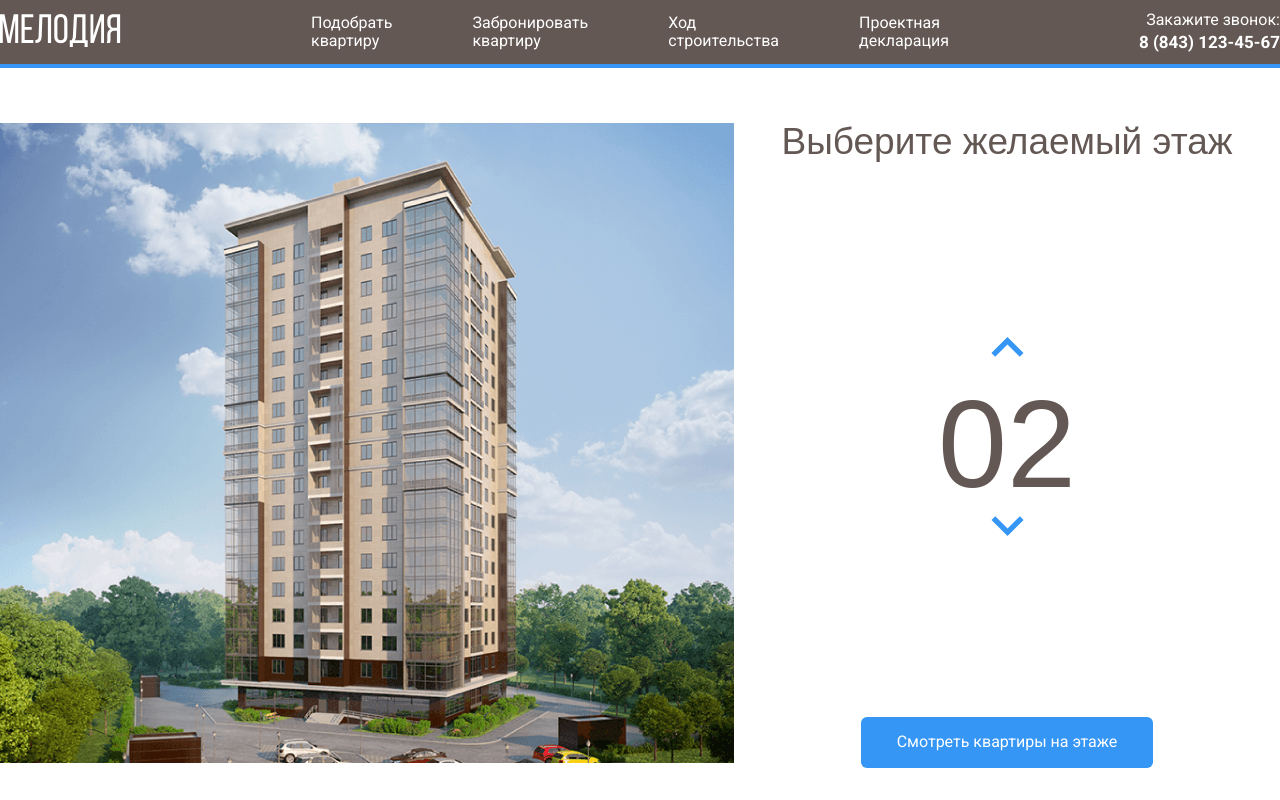
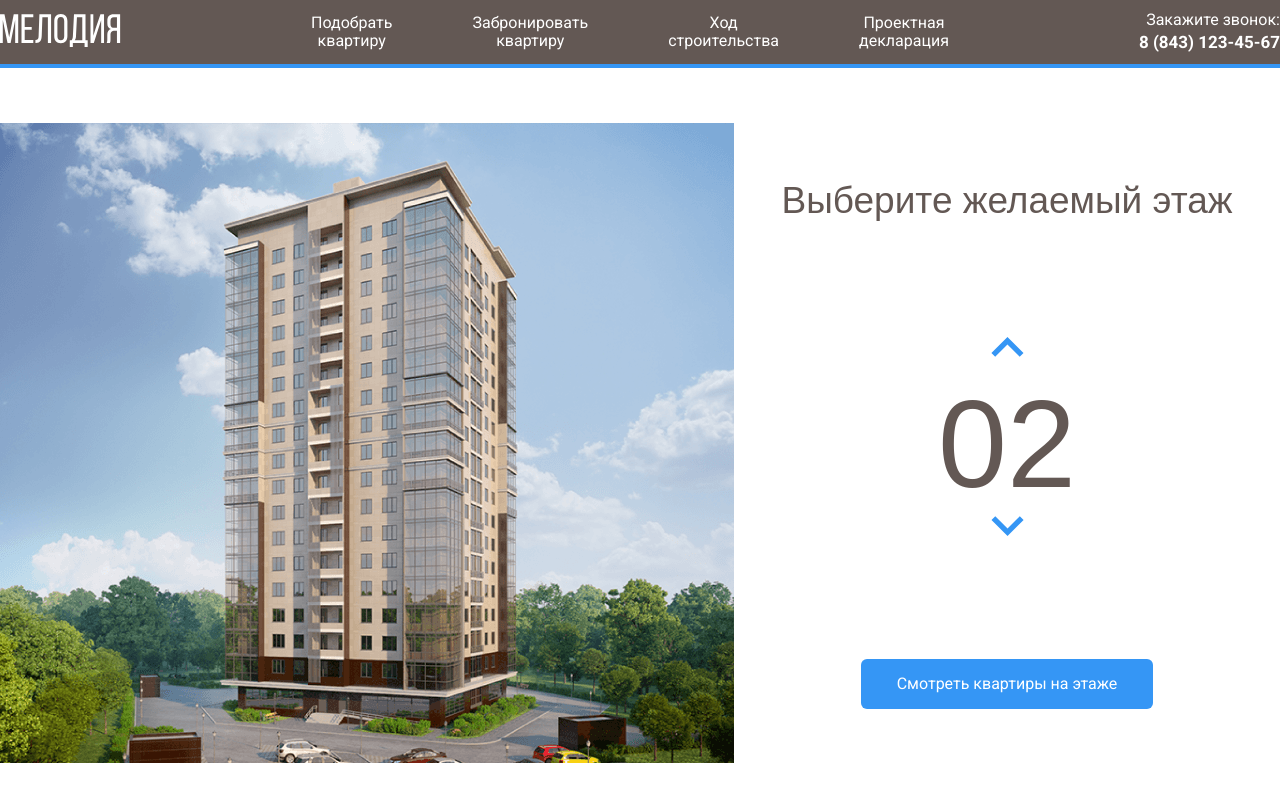
Before and after one commit to Bukhashov/Melody, a plain HTML site: page index.html in a window 1280 px wide. Drawn offline with Linux system fonts and the light colour scheme.

Commit message:
change errers

```diff
--- a/css/style.css
+++ b/css/style.css
@@ -34,6 +34,7 @@ body{
 
 }
 .navbar-item{
+    text-align: center;
     margin-left: 40px;
     margin-right: 40px;
 }
@@ -70,7 +71,7 @@ body{
     display: flex;
     flex-grow: 1;
     flex-direction: column;
-    justify-content: space-between;
+    justify-content: space-around;
     align-items: center;
     text-align: center;
 }
```
Also changed, not shown: index.html (+1 -1 lines).
